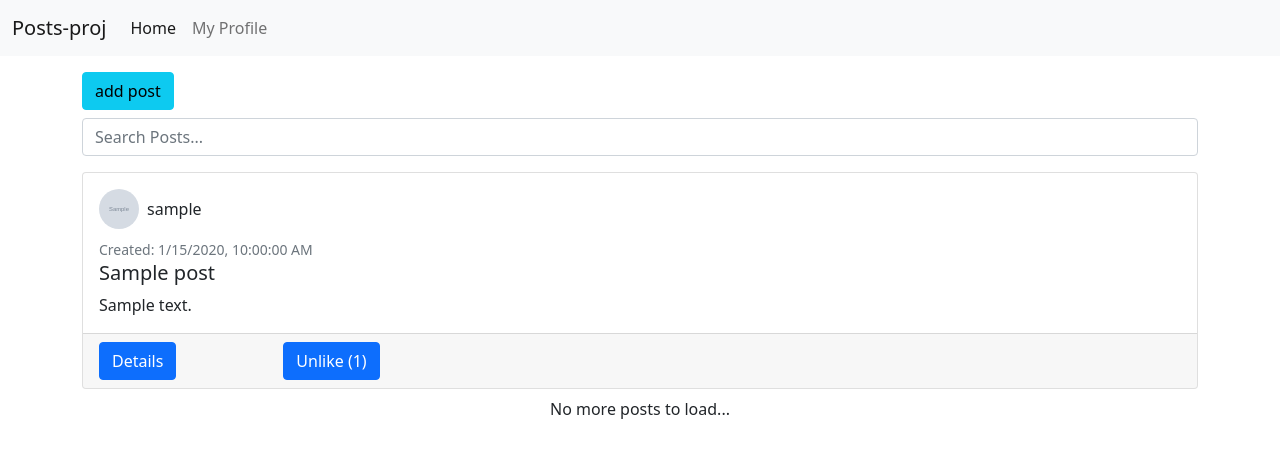
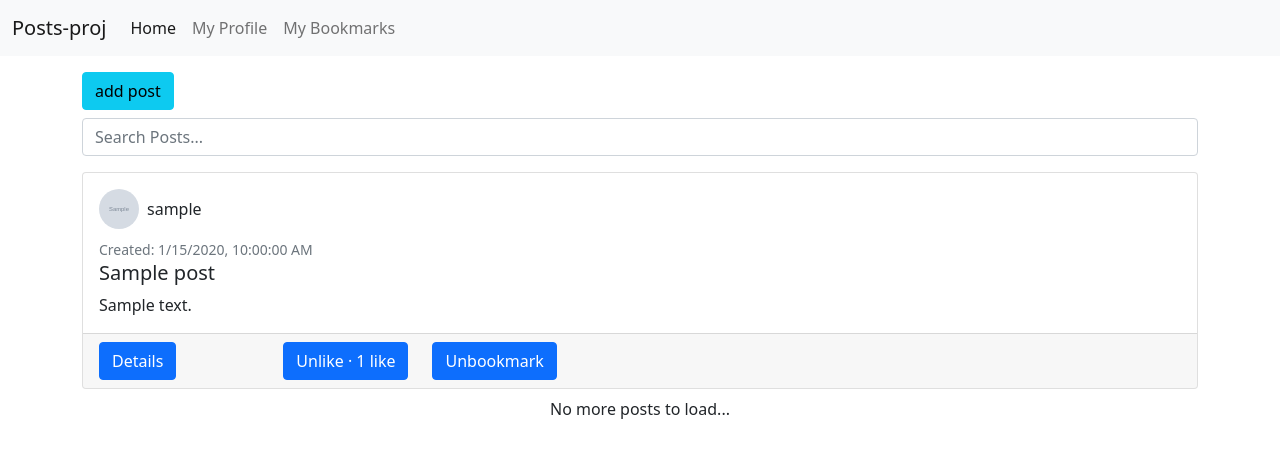
Before and after one commit to NathanHickling/SENG2045-Django-Frameworks, a Django app: page / in a window 1280 px wide. Shown: the top 458 px of the page. Run offline with Django 5.2, Linux system fonts and the light colour scheme; a user stored in the database is signed in; tables that the repository leaves empty hold one stand-in row (values such as "Sample post"); grey boxes marked "Sample" are stand-in pictures; some libraries are stand-ins or nearby versions.

Commit message:
final version

```diff
--- a/dj_ajax/src/posts/models.py
+++ b/dj_ajax/src/posts/models.py
@@ -9,6 +9,7 @@ class Post(models.Model):
     title = models.CharField(max_length=200)
     body = models.TextField()
     liked = models.ManyToManyField(User, blank=True)
+    bookmarked = models.ManyToManyField(User, blank=True, related_name='bookmarked_posts')
     author = models.ForeignKey(Profile, on_delete=models.CASCADE)
     #keeps track of created date and updated date
     updated = models.DateTimeField(auto_now=True)
--- a/dj_ajax/src/posts/static/posts/main.js
+++ b/dj_ajax/src/posts/static/posts/main.js
@@ -74,7 +74,7 @@ const likeUnlikePosts = () => {
             },
             success: function (response) {
                 console.log(response)
-                clickedBtn.textContent = response.liked ? `Unlike (${response.count})` : `Like (${response.count}`
+                clickedBtn.textContent = `${response.liked ? 'Unlike' : 'Like'} · ${response.count} ${response.count === 1 ? 'like' : 'likes'}`
             },
             error: function (error) {
                 console.log(error)
@@ -84,6 +84,35 @@ const likeUnlikePosts = () => {
 
     }))
 }
+
+
+const bookmarkPosts = () => {
+    const bookmarkBtns = document.querySelectorAll('.bookmark-btn:not([data-ready])')
+
+    bookmarkBtns.forEach(btn => {
+        btn.dataset.ready = 'true'
+
+        btn.addEventListener('click', () => {
+            const pk = btn.getAttribute('data-id')
+
+            $.ajax({
+                type: 'POST',
+                url: '/bookmark/',
+                data: {
+                    'csrfmiddlewaretoken': csrftoken,
+                    'pk': pk,
+                },
+                success: function (response) {
+                    btn.textContent = response.bookmarked ? 'Unbookmark' : 'Bookmark'
+                },
+                error: function (error) {
+                    console.log(error)
+                }
+            })
+        })
+    })
+}
+
 
 let visible = 3
 
@@ -123,11 +152,16 @@ const getData = () => {
                                     <a href="/${el.id}" class="btn btn-primary">Details</a>
                                 </div>
 
-                                <div class="col-2">
+                                <div class="col-auto">
                                     <form class="like-unlike-forms" data-form-id="${el.id}">
-                                        <button href="#" class="btn btn-primary" id="like-unlike-${el.id}" >${el.liked ? `Unlike (${el.count})` : `Like (${el.count})`}</button>
+                                        <button class="btn btn-primary text-nowrap" id="like-unlike-${el.id}" >${el.liked ? 'Unlike' : 'Like'} · ${el.count} ${el.count === 1 ? 'like' : 'likes'}</button>
                                     </form>
 
+                                </div>
+                                <div class="col-2">
+                                    <button type="button" class="btn btn-primary bookmark-btn" data-id="${el.id}">\
+                                        ${el.bookmarked ? 'Unbookmark' : 'Bookmark'}
+                                    </button>
                                 </div>
 
                             </div>
@@ -136,6 +170,7 @@ const getData = () => {
             `
                 });
                 likeUnlikePosts()
+                bookmarkPosts()
             }, 100);
             console.log(response.size)
             if (response.size === 0) {
@@ -155,7 +190,7 @@ const getData = () => {
 }
 
 
-searchInput.addEventListener('input', ()=>{
+searchInput.addEventListener('input', () => {
     visible = 3
     postsBox.innerHTML = ''
     getData()
@@ -189,30 +224,52 @@ postForm.addEventListener('submit', e => {
         }, success: function (response) {
             console.log(response)
             newPostId = response.id
+
             postsBox.insertAdjacentHTML('afterbegin', `
                 <div class="card mb-2">
                     <div class="card-body">
+                        <div class="d-flex align-items-center mb-2">
+                            <img src="${response.avatar}" class="rounded-circle me-2"
+                                width="40" height="40" alt="Profile picture">
+                            <span>${response.author}</span>
+                        </div>
+
+                        <small class="text-muted">
+                            Created: ${new Date(response.created).toLocaleString()}
+                        </small>
+
                         <h5 class="card-title">${response.title}</h5>
-                        <p class="card-text"> ${response.body}</p>
+                        <p class="card-text">${response.body}</p>
                     </div>
+
                     <div class="card-footer">
                         <div class="row">
-                                <div class="col-2">
-                                    <a href="/${url}${response.id}" class="btn btn-primary">Details</a>
+                            <div class="col-auto">
+                                <a href="/${response.id}/" class="btn btn-primary">Details</a>
                             </div>
 
-                                <div class="col-2">
+                            <div class="col-auto">
                                 <form class="like-unlike-forms" data-form-id="${response.id}">
-                                        <button class="btn btn-primary" id="like-unlike-${response.id}" >(0))</button>
+                                    <button class="btn btn-primary text-nowrap"
+                                            id="like-unlike-${response.id}">
+                                        Like · 0 likes
+                                    </button>
                                 </form>
-
                             </div>
 
+                            <div class="col-auto">
+                                <button type="button" class="btn btn-primary bookmark-btn"
+                                        data-id="${response.id}">
+                                    Bookmark
+                                </button>
+                            </div>
                         </div>
                     </div>
                 </div>
             `)
+
             likeUnlikePosts()
+            bookmarkPosts()
             //$('#addPostModal').modal('hide')
             handleAlerts('success', 'New post added!')
             //postForm.reset()
@@ -245,8 +302,6 @@ closeBtns.forEach(btn => btn.addEventListener('click', () => {
         dropzone.classList.add('not-visible')
     }
 
-    const myDropzone = Dropzone.forElement("#my-dropzone")
-    myDropzone.removeAllFiles(true)
 }))
 
 
--- a/dj_ajax/src/posts/urls.py
+++ b/dj_ajax/src/posts/urls.py
@@ -8,6 +8,8 @@ from .views import (
     delete_post,
     update_post,
     image_upload_view,
+    bookmark_unbookmark_post,
+    bookmarked_posts,
 
 
 )
@@ -21,7 +23,9 @@ urlpatterns = [
     path('upload/', image_upload_view, name='image-upload'),
 
     path('data/<int:num_posts>/',  load_post_data_view, name='posts-data'),
-    path('<pk>/', post_detail, name="post-detail"),
+    path('bookmark/', bookmark_unbookmark_post, name='bookmark'),
+    path('bookmarks/', bookmarked_posts, name='bookmarks'),
+    path('<int:pk>/', post_detail, name="post-detail"),
     path('<pk>/data/', post_detail_data_view, name='post=detail-data'),
     path('<pk>/update/', update_post, name="post-update"),
     path('<pk>/delete/', delete_post, name="post-delete"),
--- a/dj_ajax/src/posts/views.py
+++ b/dj_ajax/src/posts/views.py
@@ -26,7 +26,9 @@ def post_list_and_create(request):
                 'title': instance.title,
                 'body': instance.body,
                 'author': instance.author.user.username,
-                'id': instance.id
+                'id': instance.id,
+                'avatar': instance.author.avatar.url,
+                'created': instance.created.isoformat(),
             })
 
     context = {
@@ -54,11 +56,12 @@ def load_post_data_view(request, num_posts):
         visible = 3
         upper = num_posts
         lower = upper - visible
-        size = Post.objects.all().count()
 
         search = request.GET.get('search', '')
 
         qs = Post.objects.filter(Q(title__icontains=search) | Q(body__icontains=search))
+
+        size = qs.count()
 
         #dictionary
         data = []
@@ -73,7 +76,8 @@ def load_post_data_view(request, num_posts):
                 'avatar': obj.author.avatar.url,
                 'logged_in': request.user.username,
                 'created': obj.created.isoformat(),
-                'updated': obj.updated.isoformat()
+                'updated': obj.updated.isoformat(),
+                'bookmarked': request.user in obj.bookmarked.all(),
             }
             data.append(item)
         return JsonResponse({'data': data[lower: upper], 'size': size})
@@ -91,7 +95,8 @@ def post_detail_data_view(request, pk):
             'avatar': obj.author.avatar.url,
             'logged_in': request.user.username,
             'created': obj.created.isoformat(),
-            'updated': obj.updated.isoformat()
+            'updated': obj.updated.isoformat(),
+            'bookmarked': request.user.is_authenticated and request.user in obj.bookmarked.all()
 
         }
         return JsonResponse({'data': data})
@@ -114,6 +119,33 @@ def like_unlike_post(request):
         return JsonResponse({'liked': liked, 'count' : obj.like_count})
     return redirect('posts:main-board')
 
+
+@login_required
+def bookmark_unbookmark_post(request):
+    if request.method =='POST' and request.headers.get('x-requested-with') == 'XMLHttpRequest':
+        pk = request.POST.get('pk')
+        obj = Post.objects.get(pk=pk)
+
+        if request.user in obj.bookmarked.all():
+            bookmarked = False
+            obj.bookmarked.remove(request.user)
+        else:
+            bookmarked = True
+            obj.bookmarked.add(request.user)
+
+        return JsonResponse({'bookmarked': bookmarked})
+    return redirect('posts:main-board')
+
+
+@login_required
+def bookmarked_posts(request):
+    posts = Post.objects.filter(bookmarked=request.user)
+
+    context = {
+        'posts': posts
+    }
+
+    return render(request, 'posts/bookmarks.html', context)
 
 @login_required
 @action_permission
--- a/dj_ajax/src/templates/navbar.html
+++ b/dj_ajax/src/templates/navbar.html
@@ -1,34 +1,37 @@
-
 {% url 'posts:main-board' as path_to_home %}
 {% url 'profiles:my-profile' as path_to_my_profile %}
+{% url 'posts:bookmarks' as path_to_bookmarks %}
 
 <nav class="navbar navbar-expand-lg navbar-light bg-light">
     <div class="container-fluid">
         <a class="navbar-brand" href="{{path_to_home}}">Posts-proj</a>
 
-        <button class="navbar-toggler" type="button"
-                data-bs-toggle="collapse"
-                data-bs-target="#navbarNav"
-                aria-controls="navbarNav"
-                aria-expanded="false"
-                aria-label="Toggle navigation">
+        <button class="navbar-toggler" type="button" data-bs-toggle="collapse" data-bs-target="#navbarNav"
+            aria-controls="navbarNav" aria-expanded="false" aria-label="Toggle navigation">
             <span class="navbar-toggler-icon"></span>
         </button>
 
         <div class="collapse navbar-collapse" id="navbarNav">
             <ul class="navbar-nav">
                 <li class="nav-item">
-                    <a class="nav-link {% if request.path == path_to_home %}active{% endif %}"
-                       href="{{path_to_home}}">
+                    <a class="nav-link {% if request.path == path_to_home %}active{% endif %}" href="{{path_to_home}}">
                         Home
                     </a>
                 </li>
                 <li class="nav-item">
                     <a class="nav-link {% if request.path == path_to_my_profile %}active{% endif %}"
-                       href="{{path_to_my_profile}}">
+                        href="{{path_to_my_profile}}">
                         My Profile
                     </a>
                 </li>
+
+                <li class="nav-item">
+                    <a class="nav-link {% if request.path == path_to_bookmarks %}active{% endif %}"
+                        href="{{path_to_bookmarks}}">
+                        My Bookmarks
+                    </a>
+                </li>
+
             </ul>
         </div>
     </div>
```
Also changed, not shown: dj_ajax/src/posts/static/posts/bookmarks.js (added, +50 -0 lines), dj_ajax/src/posts/templates/posts/bookmarks.html (added, +46 -0 lines), dj_ajax/src/posts/migrations/0003_post_bookmarked.py (added). Lines whose indentation alone changed are shown as unchanged.
